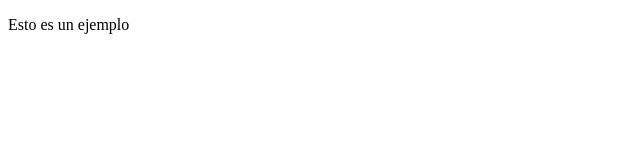
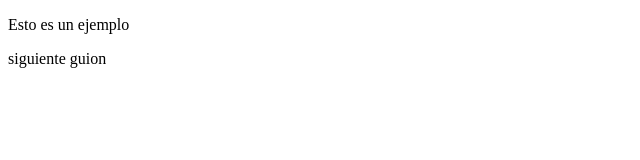
Before and after one commit to luismarticorena/demoPrework, a plain HTML site: page index.html in a window 1280 px wide. Shown: the full height of the page, 0-640 px from the left. Drawn offline with Linux system fonts and the light colour scheme.

Commit message:
cambios prueba

```diff
--- a/index.html
+++ b/index.html
@@ -10,5 +10,8 @@
     <p>
         Esto es un ejemplo
     </p>
+    <p>
+        siguiente guion
+    </p>
 </body>
 </html>
```
